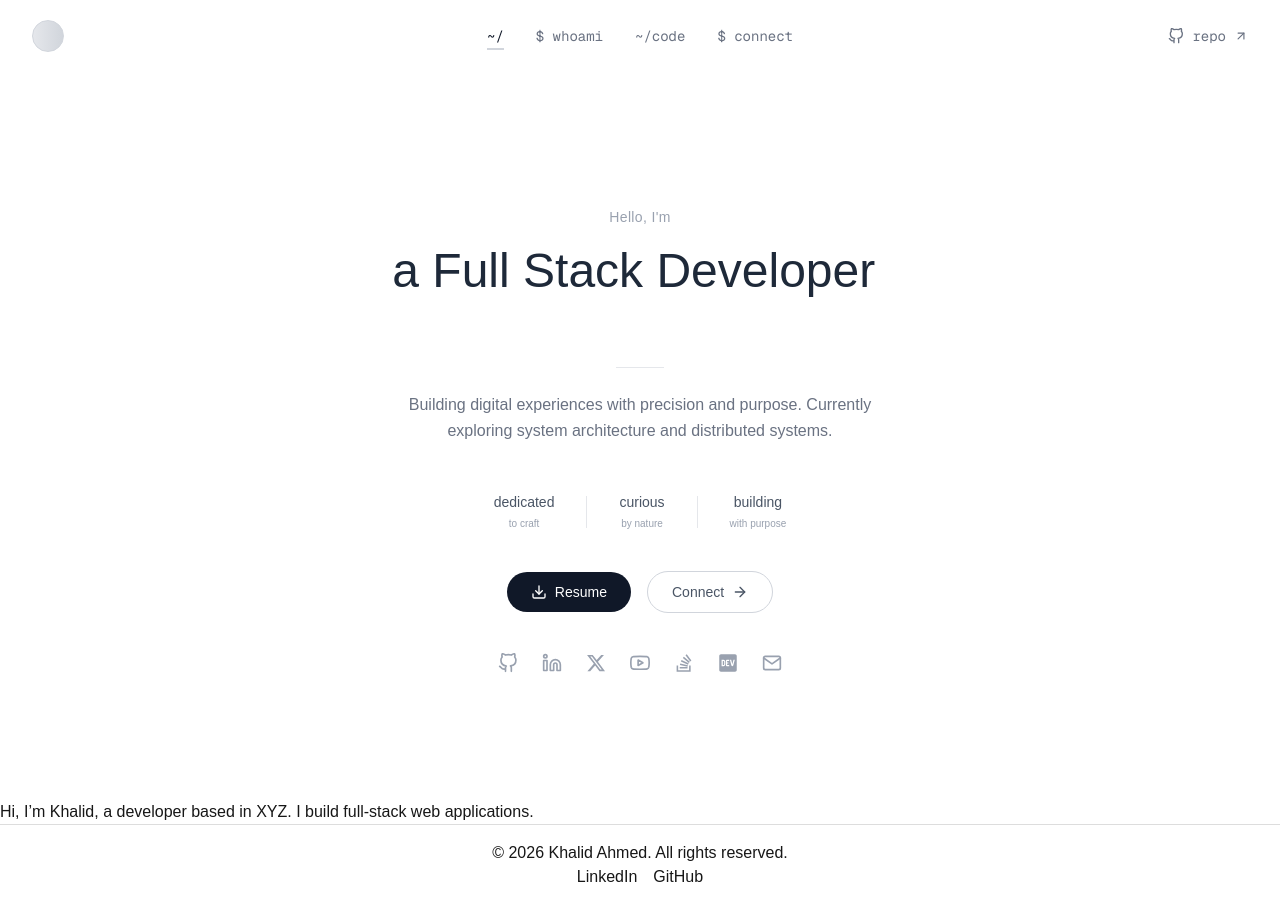
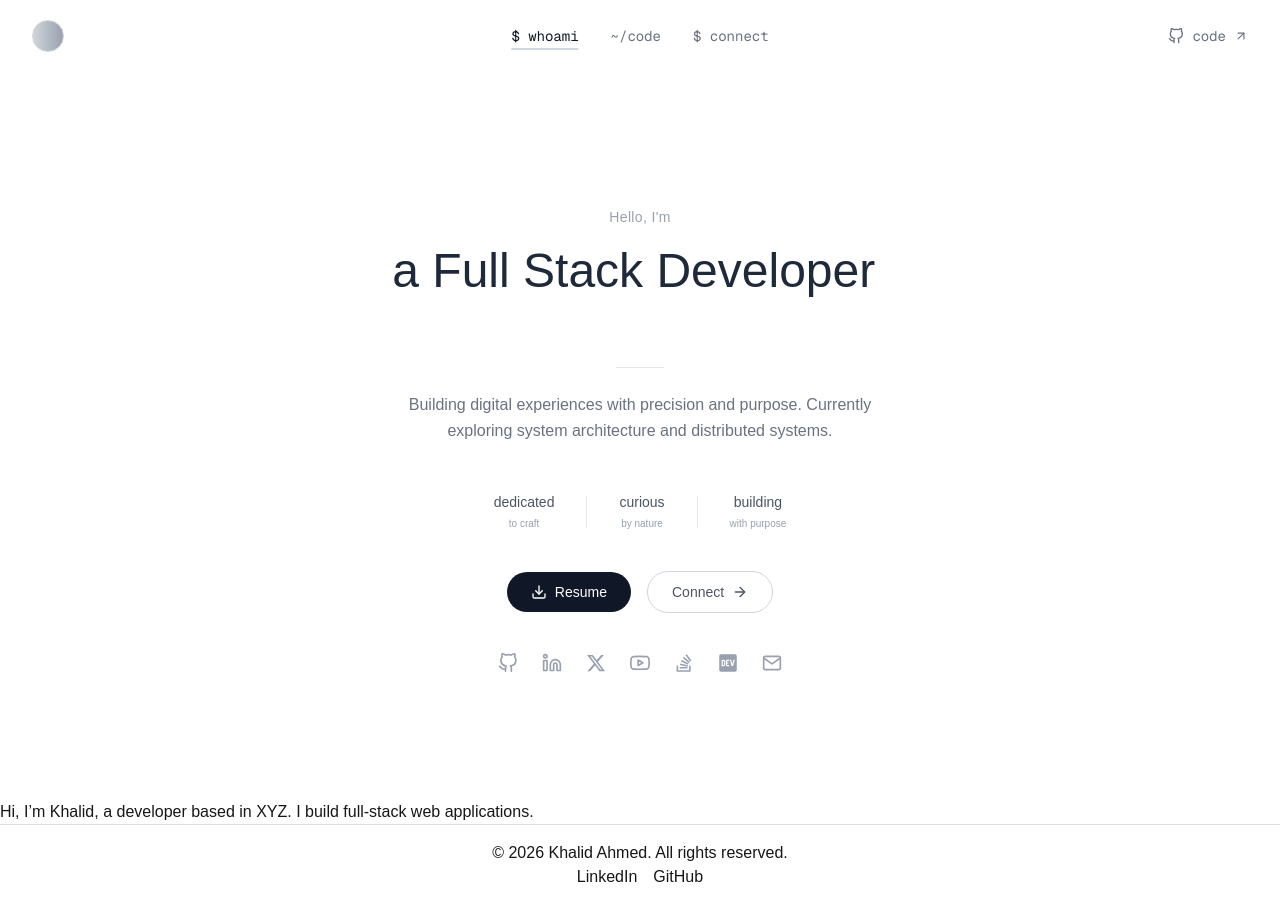
Before and after one commit to webahmedk/portfolio, a Next.js app: page / in a window 1280 px wide. Built offline with nearby package versions, Linux system fonts and the light colour scheme.

Commit message:
Updated : Header

```diff
--- a/src/app/components/header.js
+++ b/src/app/components/header.js
@@ -11,8 +11,7 @@ import {
 } from 'react-icons/fi';
 
 const navigation = [
-  { name: '~/', href: '/', label: 'Home' },
-  { name: '$ whoami', href: '/whoami', label: 'About' },
+  { name: '$ whoami', href: '/', label: 'Home' },
   { name: '~/code', href: '/projects', label: 'Projects' },
   { name: '$ connect', href: '/contact', label: 'Contact' },
 ];
@@ -31,7 +30,6 @@ export default function Header() {
     return () => window.removeEventListener('scroll', handleScroll);
   }, []);
 
-  // Close mobile menu when route changes
   useEffect(() => {
     setIsOpen(false);
   }, [pathname]);
@@ -40,23 +38,22 @@ export default function Header() {
     <header
       className={`fixed top-0 left-0 right-0 z-50 transition-all duration-300 ${
         scrolled
-          ? 'bg-white/70 backdrop-blur-md py-3 shadow-sm'
-          : 'bg-white/30 backdrop-blur-sm py-5'
+          ? 'bg-white/80 backdrop-blur-md py-3 shadow-sm'
+          : 'bg-white/40 backdrop-blur-sm py-5'
       }`}
     >
       <nav className="container mx-auto px-4 sm:px-6 lg:px-8">
         <div className="flex items-center justify-between">
 
-          {/* Logo - Left with Avatar Placeholder */}
+          {/* Logo - Empty Circle */}
           <Link
             href="/"
             className="flex items-center space-x-2 group"
           >
-            {/* Empty Avatar - just a circle */}
-            <div className="w-8 h-8 rounded-full bg-gradient-to-r from-gray-200 to-gray-300 border border-gray-300"></div>
+            <div className="w-8 h-8 rounded-full bg-gradient-to-r from-gray-300 to-gray-400 border border-gray-300"></div>
           </Link>
 
-          {/* Desktop Navigation - Center with Dev Terms */}
+          {/* Desktop Navigation */}
           <div className="hidden md:flex absolute left-1/2 transform -translate-x-1/2 items-center space-x-8">
             {navigation.map((item) => {
               const isActive = pathname === item.href;
@@ -72,7 +69,6 @@ export default function Header() {
                   title={item.label}
                 >
                   {item.name}
-                  {/* Light gray underline */}
                   <span
                     className={`absolute -bottom-1 left-0 h-0.5 bg-gray-300 transition-all duration-300 ${
                       isActive ? 'w-full' : 'w-0 group-hover:w-full'
@@ -83,16 +79,16 @@ export default function Header() {
             })}
           </div>
 
-          {/* Right - GitHub Repo Link with Icon and Arrow */}
+          {/* Right - GitHub Link */}
           <div className="hidden md:flex items-center">
             <Link
-              href="https://github.com/khalidahmedkhan/portfolio"
+              href="https://github.com/khalidahmedkhan"
               target="_blank"
               rel="noopener noreferrer"
               className="flex items-center space-x-2 text-sm text-gray-500 hover:text-gray-900 transition-colors duration-200 group"
             >
               <FiGithub className="w-4 h-4" />
-              <span className="font-mono">repo</span>
+              <span className="font-mono">code</span>
               <FiArrowUpRight className="w-3.5 h-3.5 group-hover:translate-x-0.5 group-hover:-translate-y-0.5 transition-transform" />
             </Link>
           </div>
@@ -120,7 +116,6 @@ export default function Header() {
           }`}
         >
           <div className="container mx-auto px-4 py-6 space-y-4">
-            {/* Mobile Navigation Links with Dev Terms */}
             <div className="space-y-2">
               {navigation.map((item) => {
                 const isActive = pathname === item.href;
@@ -141,20 +136,16 @@ export default function Header() {
               })}
             </div>
 
-            {/* Mobile GitHub Repo Link */}
             <div className="pt-4 border-t border-gray-200">
-              <p className="text-xs text-gray-400 uppercase tracking-wider mb-3 px-4">
-                Code
-              </p>
               <div className="px-4">
                 <Link
-                  href="https://github.com/khalidahmedkhan/portfolio"
+                  href="https://github.com/khalidahmedkhan"
                   target="_blank"
                   rel="noopener noreferrer"
                   className="flex items-center space-x-2 text-gray-500 hover:text-gray-900 transition-colors duration-200 group"
                 >
                   <FiGithub className="w-5 h-5" />
-                  <span className="text-sm font-mono">repository</span>
+                  <span className="text-sm font-mono">code</span>
                   <FiArrowUpRight className="w-4 h-4 group-hover:translate-x-0.5 group-hover:-translate-y-0.5 transition-transform" />
                 </Link>
               </div>
```
